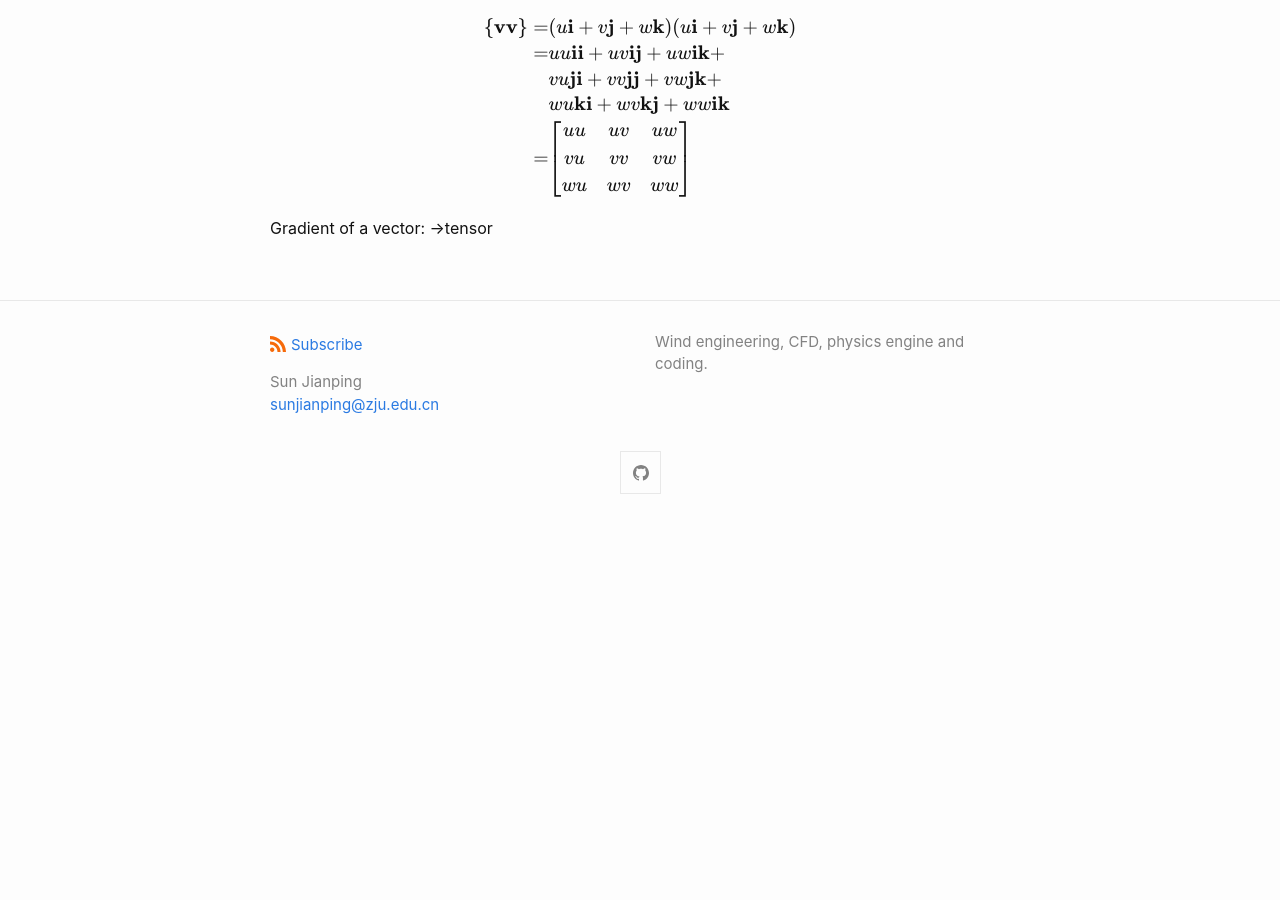
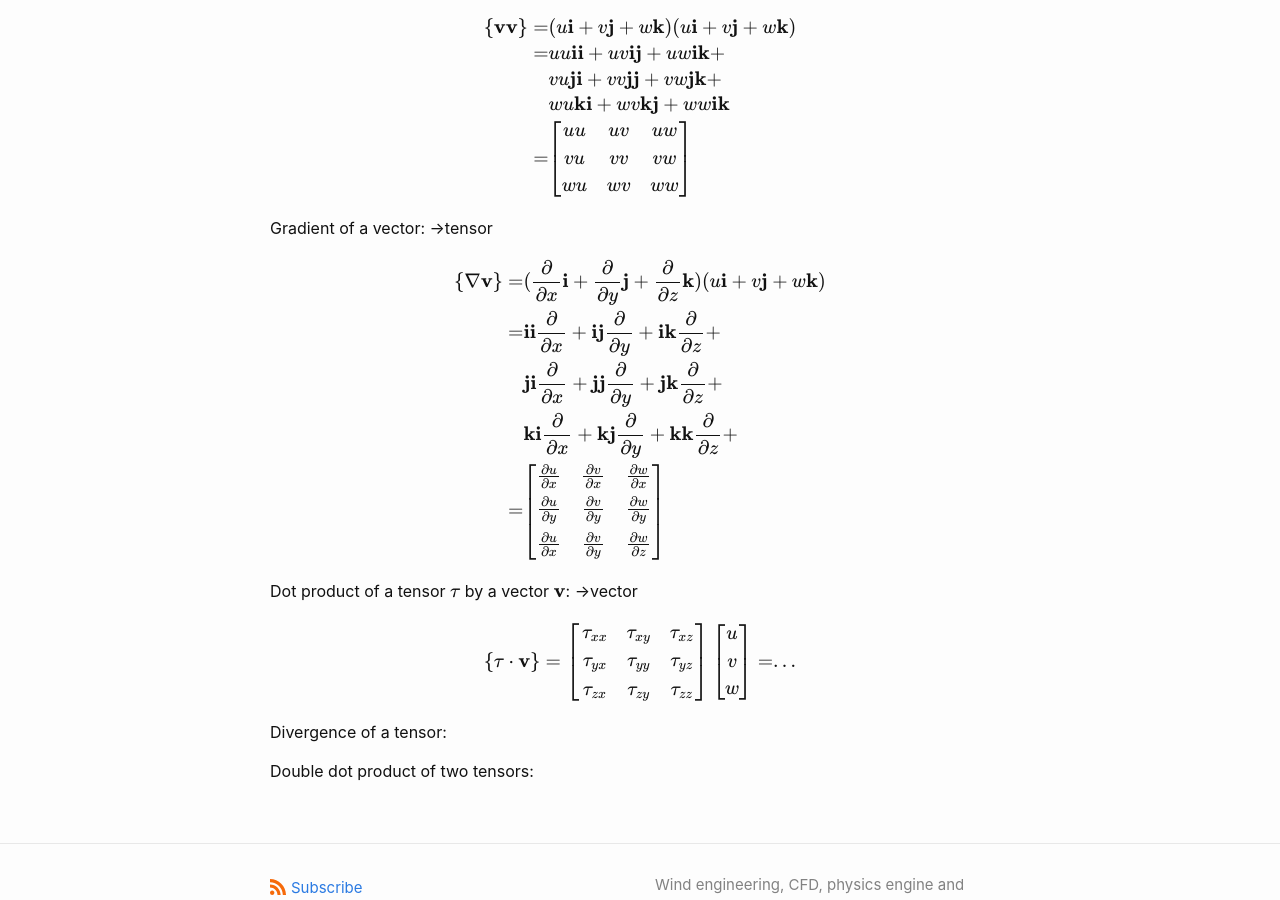
Before and after one commit to sunjp704/sunjp704.github.io, a Jekyll site: the page built from _posts/2022-08-12-fvm-cfd-1.md, in a window 1280 px wide and 900 px high, scrolled down 1393 px. Built offline with Jekyll 4.4.1, drawn with Linux system fonts in a browser that asks for light colours; before the commit the page ends 1922 px from its top, so only the background shows below that.

Commit message:
update fvm-cfd-1

```diff
--- a/_posts/2022-08-12-fvm-cfd-1.md
+++ b/_posts/2022-08-12-fvm-cfd-1.md
@@ -77,3 +77,38 @@ $$
 $$
 
 Gradient of a vector: ->tensor
+
+$$
+\begin{aligned}
+    \{\nabla\mathbf v\}= & (\frac{\partial}{\partial x}\mathbf i+\frac{\partial}{\partial y}\mathbf j+\frac{\partial}{\partial z}\mathbf k)(u\mathbf{i}+v\mathbf{j}+w\mathbf{k}) \\
+    = & \mathbf i\mathbf i\frac{\partial}{\partial x}+\mathbf i\mathbf j\frac{\partial}{\partial y}+\mathbf i\mathbf k\frac{\partial}{\partial z}+ \\
+    & \mathbf j\mathbf i\frac{\partial}{\partial x}+\mathbf j\mathbf j\frac{\partial}{\partial y}+\mathbf j\mathbf k\frac{\partial}{\partial z}+ \\
+    & \mathbf k\mathbf i\frac{\partial}{\partial x}+\mathbf k\mathbf j\frac{\partial}{\partial y}+\mathbf k\mathbf k\frac{\partial}{\partial z}+ \\
+    = & \left[\begin{matrix}
+        \frac{\partial u}{\partial x} & \frac{\partial v}{\partial x} & \frac{\partial w}{\partial x} \\
+        \frac{\partial u}{\partial y} & \frac{\partial v}{\partial y} & \frac{\partial w}{\partial y} \\
+        \frac{\partial u}{\partial x} & \frac{\partial v}{\partial y} & \frac{\partial w}{\partial z} \\
+    \end{matrix}\right]
+\end{aligned}
+$$
+
+Dot product of a tensor $\mathbf\tau$ by a vector $\mathbf v$: ->vector
+
+$$
+\{\mathbf\tau\cdot\mathbf v\}=
+    \left[\begin{matrix}
+        \tau_{xx} & \tau_{xy} & \tau_{xz} \\
+        \tau_{yx} & \tau_{yy} & \tau_{yz} \\
+        \tau_{zx} & \tau_{zy} & \tau_{zz} \\
+    \end{matrix}\right]
+    \left[\begin{matrix}
+        u \\
+        v \\
+        w \\
+    \end{matrix}\right]
+    =...
+$$
+
+Divergence of a tensor:
+
+Double dot product of two tensors:
```
